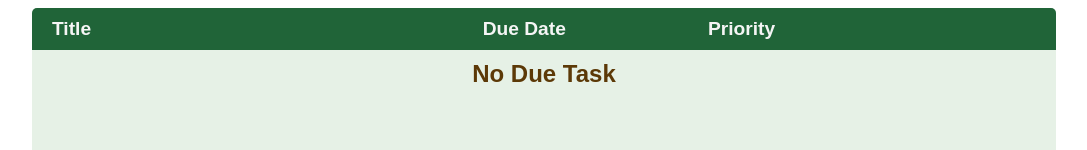
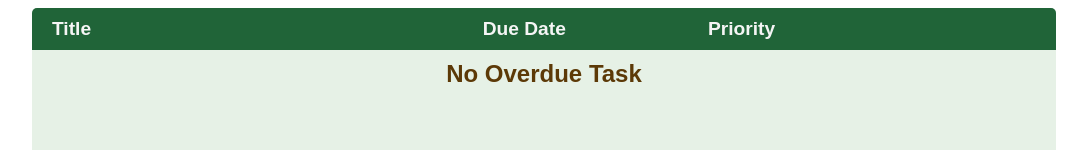
Before and after one commit to Mrinmoy132/ToDo, a React (Vite) app: page /overduetask in a window 1280 px wide. Shown: the part 223-373 px from the top of the page, without its empty margins (96-1183 px from the left). Built offline with nearby package versions, Linux system fonts and the light colour scheme.

Commit message:
Update OverdueTask.jsx

```diff
--- a/src/components/OverdueTask.jsx
+++ b/src/components/OverdueTask.jsx
@@ -23,7 +23,7 @@ const OverDueTask = () => {
   return (<>
     {editBar && <div className="overlay"></div>}
     <div className={editBar ? "disabled-container blur" : "blur"}>
-      {overdueTasks.length == 0 && <h2 className='no-task'>No Due Task</h2>}
+      {overdueTasks.length == 0 && <h2 className='no-task'>No Overdue Task</h2>}
       {overdueTasks.map(task => {
         return (
           <div key={task.id} className="about_task">
```
